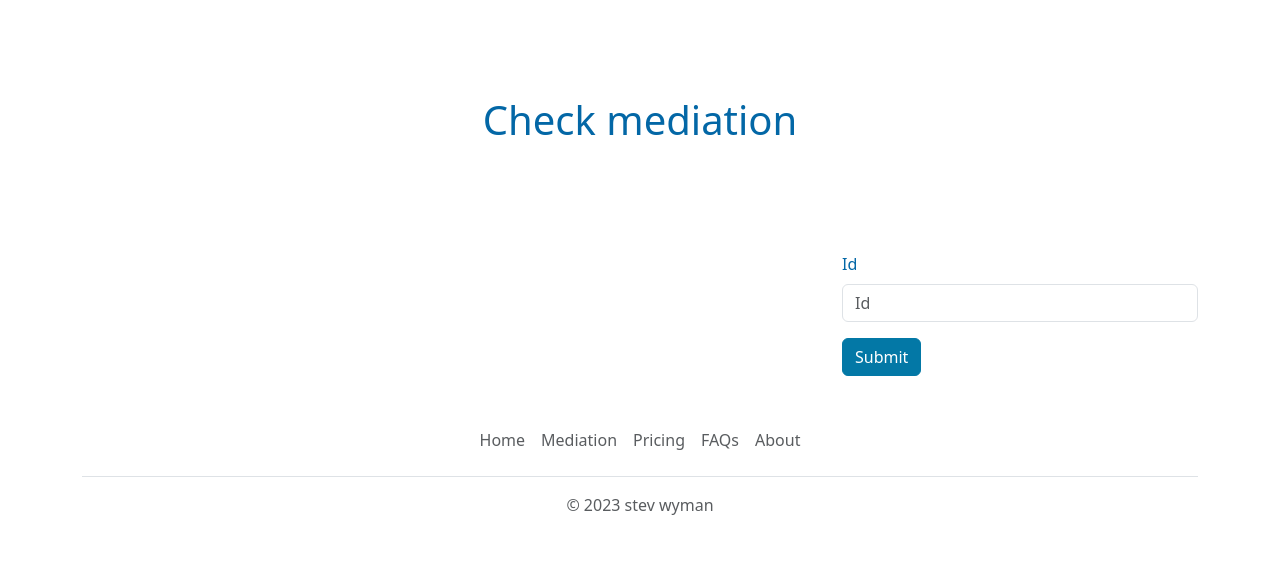
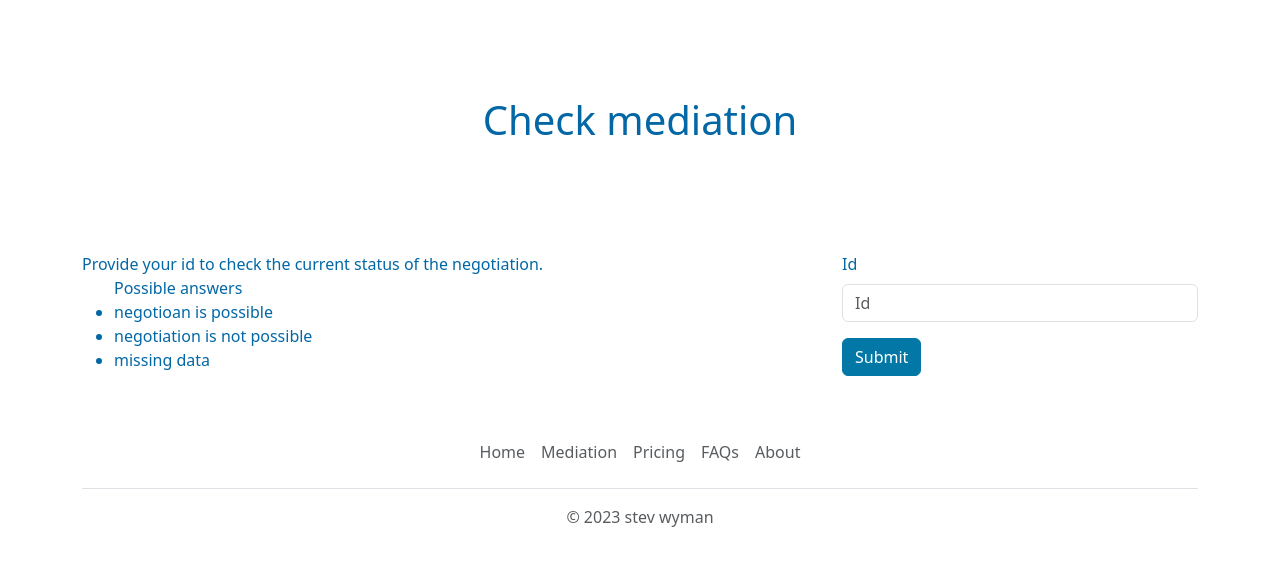
Before and after one commit to stevwyman/mediator, a Django app: page /mediate/check in a window 1280 px wide. Shown: the part 62-628 px from the top of the page. Run offline with Django 4.2, Linux system fonts and the light colour scheme; some libraries are stand-ins or nearby versions.

Commit message:
tidy up layout

```diff
--- a/mediate/templates/mediate/check.html
+++ b/mediate/templates/mediate/check.html
@@ -14,9 +14,15 @@
 <div class="container">
 
 	<div class="row py-1">
-		<div class="col col-md-8">
+		<div class="col-md-8">
+            Provide your id to check the current status of the negotiation.
+            <ul>Possible answers
+                <li>negotioan is possible</li>
+                <li>negotiation is not possible</li>
+                <li>missing data</li>
+            </ul>
         </div>
-        <div class="col col-md-4">
+        <div class="col-md-4">
             <form action="{% url 'check' %}" method="POST">
                 {% csrf_token %}
                 {% bootstrap_form form %}
```
Also changed, not shown: mediate/templates/mediate/answer.html (+19 -5 lines), mediate/templates/mediate/index.html (+10 -0 lines), mediate/templates/mediate/result.html (+10 -1 lines), db.sqlite3.
